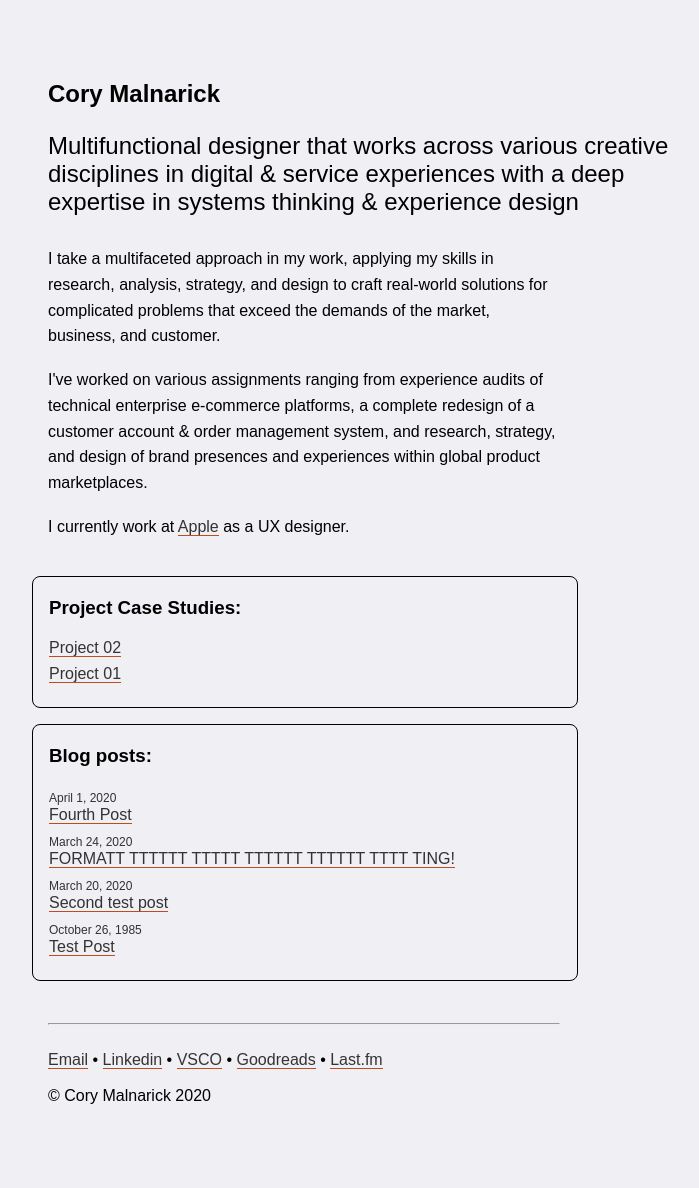
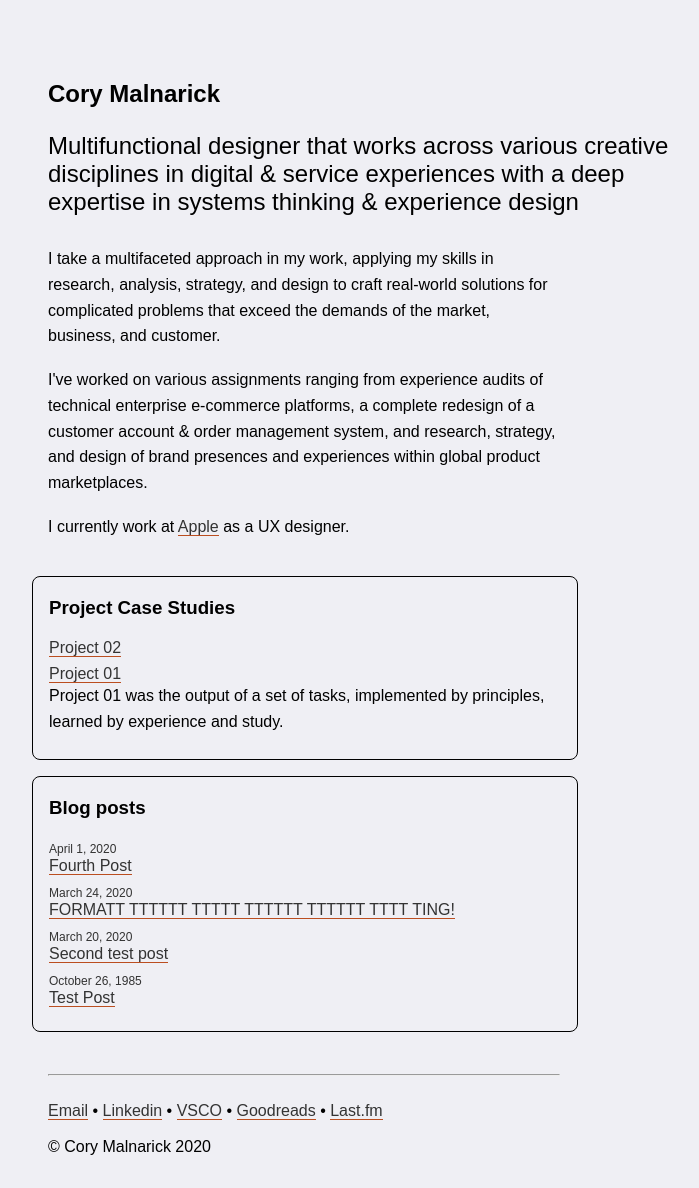
Before and after one commit to foundmonster/foundmonster.github.io, a Jekyll site: the page built from index.html, in a window 1280 px wide. Shown: the whole page, without its empty margins (80-779 px from the left). Built offline with Jekyll 4.4.1, drawn with Linux system fonts in a browser that asks for light colours; some web fonts are replaced; before the commit the page ends 1137 px from its top, so only the background shows below that.

Commit message:
ok... adding if description show descrption on homepage. dunno if this will work!

```diff
--- a/_posts/2020-04-07-project-post-test.md
+++ b/_posts/2020-04-07-project-post-test.md
@@ -2,6 +2,7 @@
 layout: post
 title: Project 01
 categories: project
+description: Project 01 was the output of a set of tasks, implemented by principles, learned by experience and study.
 ---
 ## Yeah man! this is a project!
 
--- a/index.html
+++ b/index.html
@@ -7,14 +7,16 @@ title: Cory Malnarick
 <p>I take a multifaceted approach in my work, applying my skills in research, analysis, strategy, and design to craft real-world solutions for complicated problems that exceed the demands of the market, business, and customer.</p><br>
 <p>I've worked on various assignments ranging from experience audits of technical enterprise e-commerce platforms, a complete redesign of a customer account & order management system, and research, strategy, and design of brand presences and experiences within global product marketplaces.</p><br>
 <p>I currently work at <a href="https://apple.com">Apple</a> as a UX designer.</p><br><br>
-<ul><h3 style="font-weight: 700;">Project Case Studies:</h3>
+<ul><h3 style="font-weight: 700;">Project Case Studies</h3>
 	{% for post in site.categories.project %}
 		<li>
 			<a href="{{ post.url }}">{{ post.title }}</a><br>
+			{% if post.description %}<p>{{ post.description }}</p>{% endif %}
 		</li>
 	{% endfor %}
 </ul>
-<ul><h3 style="font-weight: 700;">Blog posts:</h3>
+
+<ul><h3 style="font-weight: 700;">Blog posts</h3>
 	{% for post in site.categories.post %}
 		<li>
 			<span class="postdate">{{ post.date | date: "%B %e, %Y"}}</span><br>
```
Lines whose indentation alone changed are shown as unchanged.
